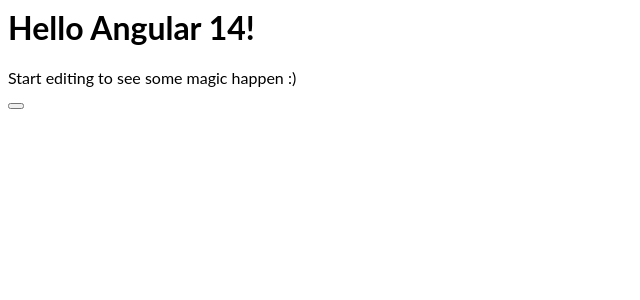
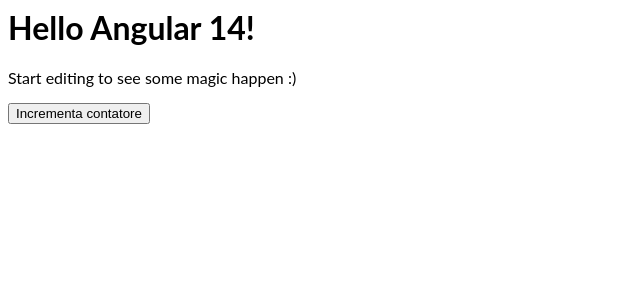
Before and after one commit to stefanoyoyo/ANGULAR-STACKBLITZ-HowToEmitValues, an Angular app: page / in a window 1280 px wide. Shown: the top 300 px of the page, without its empty margins (0-640 px from the left). Built offline with nearby package versions, Linux system fonts and the light colour scheme.

Commit message:
update app.component.html

```diff
--- a/src/app/app.component.html
+++ b/src/app/app.component.html
@@ -3,4 +3,4 @@
   Start editing to see some magic happen :)
 </p>
 
-<button (click)="countInc()"></button>
+<button (click)="countInc()">Incrementa contatore</button>
```
